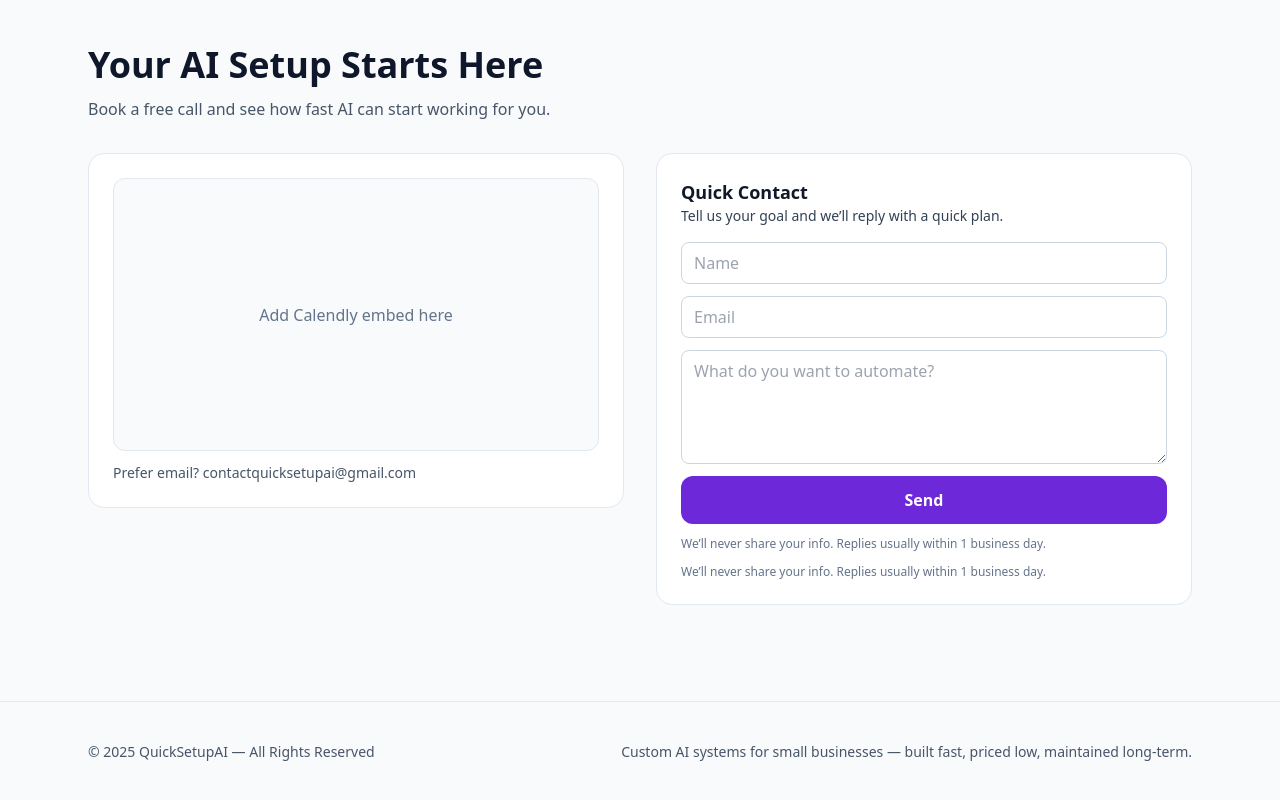
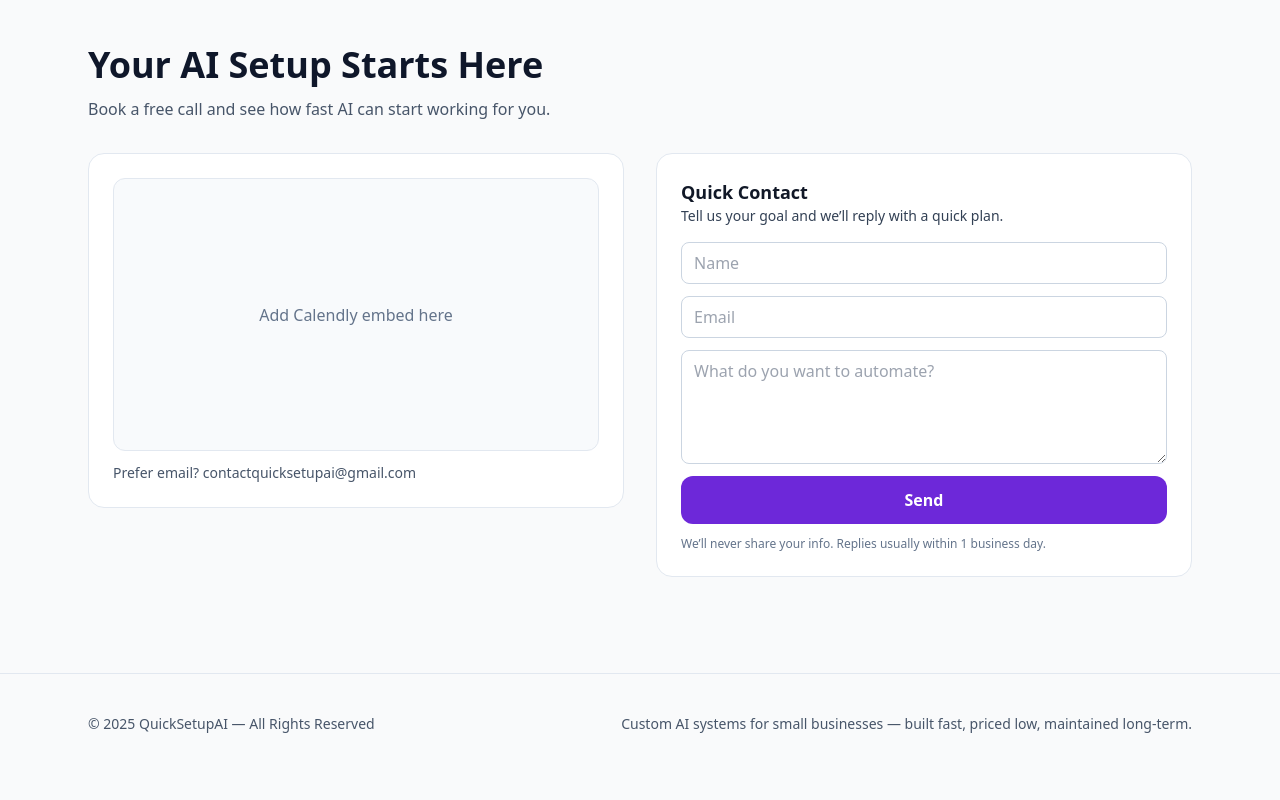
Before and after one commit to morganharris92-dev/quicksetupai, a Next.js app: page / in a window 1280 px wide. Shown: the part 3589-4389 px from the top of the page. After the commit the page ends 4363 px from the top, so only its background shows below. Built offline with nearby package versions, Linux system fonts and the light colour scheme.

Commit message:
Update page.tsx

```diff
--- a/app/page.tsx
+++ b/app/page.tsx
@@ -1,7 +1,7 @@
 // app/page.tsx
 import CTAButton from "@/components/CTAButton";
 import Section from "@/components/Section";
-import ContactForm from "@/components/ContactForm"; // uses fetch to /api/contact and shows success banner
+import ContactForm from "@/components/ContactForm"; // handles submit + success banner
 
 export default function Home() {
   return (
@@ -130,15 +130,12 @@ export default function Home() {
             <p className="mt-3 text-sm text-slate-600">Prefer email? contactquicksetupai@gmail.com</p>
           </div>
 
-          {/* Replaces the raw HTML form to prevent navigating to the JSON page.
-              Visual layout and spacing remain the same. */}
+          {/* Contact form with inline success message */}
           <div className="rounded-2xl bg-white p-6 border border-slate-200">
             <h3 className="font-semibold text-lg">Quick Contact</h3>
             <p className="text-sm text-slate-700">Tell us your goal and we’ll reply with a quick plan.</p>
             <ContactForm />
-            <p className="text-xs text-slate-500 mt-3">
-              We’ll never share your info. Replies usually within 1 business day.
-            </p>
+            {/* Removed duplicate disclaimer here (ContactForm already includes it). */}
           </div>
         </div>
       </Section>
```
